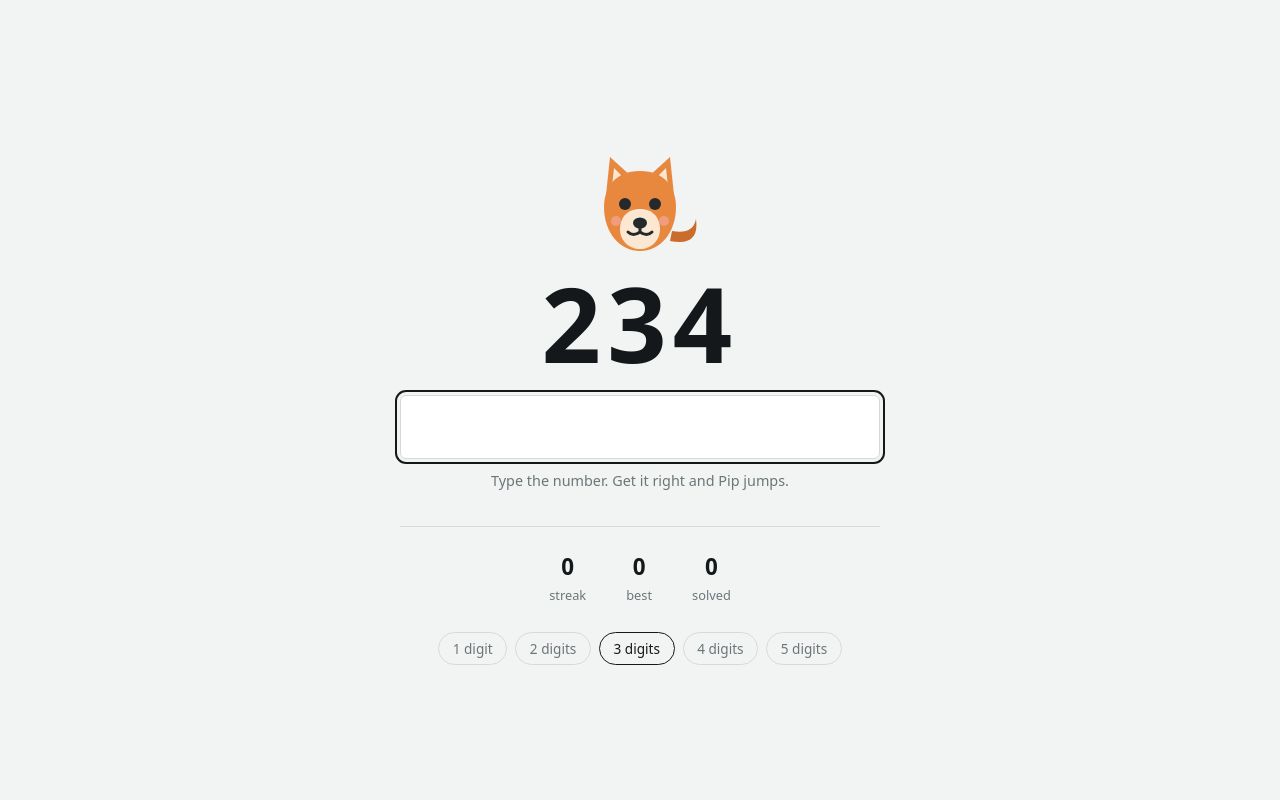
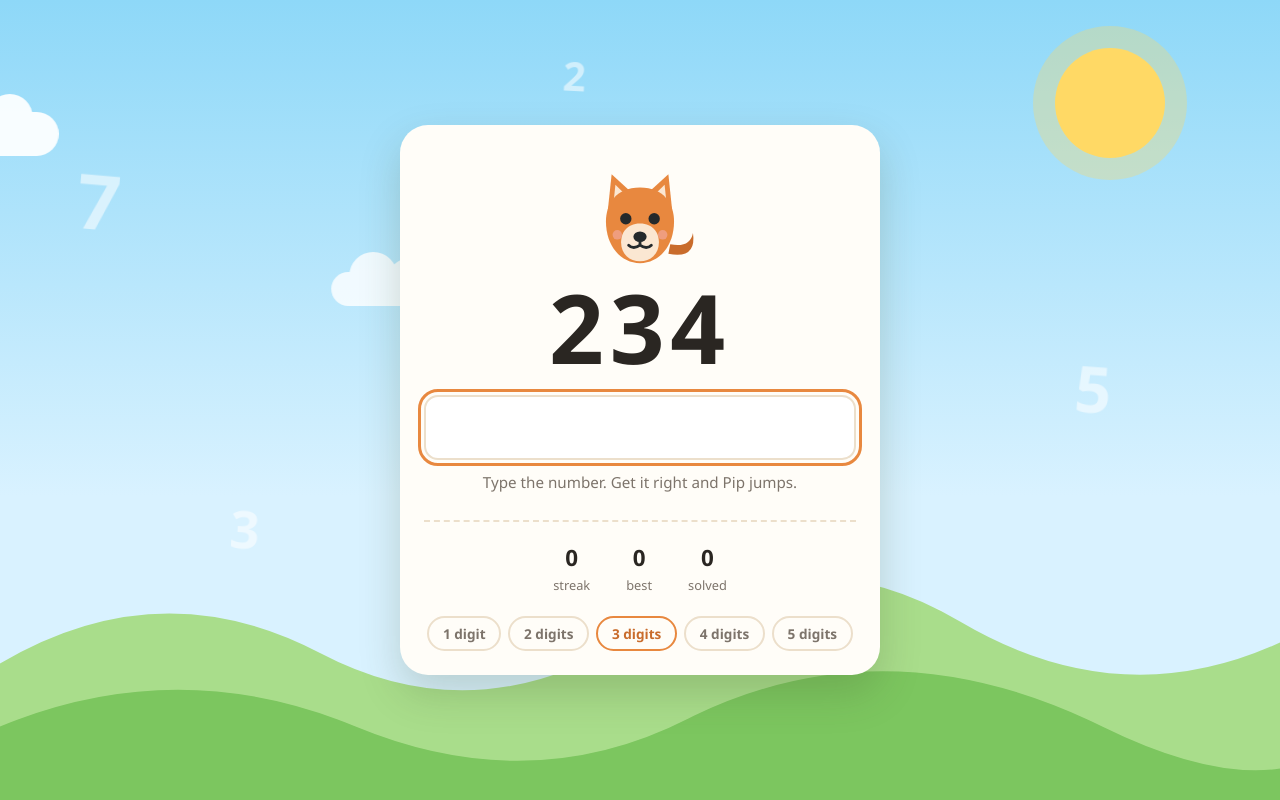
Before and after one commit to R0N1n-dev/numba-game, a plain HTML site: page index.html in a window 1280 px wide. Drawn offline with Linux system fonts and the light colour scheme.

Commit message:
Changed background

```diff
--- a/index.html
+++ b/index.html
@@ -6,56 +6,124 @@
 <title>Type the Number</title>
 <style>
   :root {
-    --bg: #f2f4f3;
-    --ink: #14181a;
-    --muted: #6b7678;
-    --line: #d5dad8;
-    --field: #ffffff;
+    --sky-top: #8ed8f8;
+    --sky-bot: #d9f2ff;
+    --hill-far: #a9dd8b;
+    --hill-near: #7cc65f;
+    --sun: #ffd965;
+    --cloud: #ffffff;
+    --numeral: rgba(255,255,255,.55);
+    --card: #fffdf8;
+    --ink: #2a2622;
+    --muted: #7d746b;
+    --line: #ecdfcb;
+    --field: #fff;
     --hit: #1f7a4d;
-    --miss: #b23b2e;
+    --miss: #c8543f;
     --fur: #e8883f;
     --fur-dark: #c96c2c;
     --fur-light: #fbe7d2;
+    --shadow: rgba(66,84,40,.22);
   }
   @media (prefers-color-scheme: dark) {
     :root:not([data-theme="light"]) {
-      --bg: #101314;
-      --ink: #eef1f0;
-      --muted: #8d9897;
-      --line: #262c2d;
-      --field: #181c1d;
-      --hit: #4bc28a;
-      --miss: #e0705f;
-      --fur: #e8883f;
+      --sky-top: #1b2450;
+      --sky-bot: #38406e;
+      --hill-far: #2b4a3c;
+      --hill-near: #1d3a2e;
+      --sun: #f3e2a8;
+      --cloud: #5a628e;
+      --numeral: rgba(255,255,255,.14);
+      --card: #191d28;
+      --ink: #f0ece5;
+      --muted: #97918a;
+      --line: #2e3442;
+      --field: #222736;
+      --hit: #5fd39a;
+      --miss: #e5836f;
       --fur-dark: #b75f25;
       --fur-light: #f6dcc3;
+      --shadow: rgba(0,0,0,.45);
     }
   }
   * { box-sizing: border-box; }
   html, body { height: 100%; }
   body {
     margin: 0;
-    background: var(--bg);
     color: var(--ink);
-    font-family: ui-sans-serif, system-ui, -apple-system, "Segoe UI", Roboto, Helvetica, Arial, sans-serif;
+    font-family: ui-rounded, "SF Pro Rounded", "Segoe UI", ui-sans-serif, system-ui, Roboto, Helvetica, Arial, sans-serif;
+    background: linear-gradient(180deg, var(--sky-top) 0%, var(--sky-bot) 62%, var(--sky-bot) 100%);
     display: flex;
     align-items: center;
     justify-content: center;
     padding: 2rem 1.25rem;
+    overflow-x: hidden;
   }
-  main { width: 100%; max-width: 30rem; text-align: center; }
 
-  /* --- critter --- */
-  .friend { width: 148px; height: 128px; margin: 0 auto 0.5rem; display: block; overflow: visible; }
+  /* ---------- scenery ---------- */
+  .scene { position: fixed; inset: 0; z-index: 0; pointer-events: none; overflow: hidden; }
+  .sun {
+    position: absolute; top: 6%; right: 9%;
+    width: 110px; height: 110px; border-radius: 50%;
+    background: var(--sun);
+    box-shadow: 0 0 0 22px color-mix(in srgb, var(--sun) 32%, transparent);
+  }
+  .hills { position: absolute; left: 0; right: 0; bottom: 0; width: 100%; height: 42vh; }
+  .cloud {
+    position: absolute;
+    background: var(--cloud);
+    border-radius: 999px;
+    opacity: .92;
+    animation: drift linear infinite;
+  }
+  .cloud::before, .cloud::after {
+    content: ""; position: absolute; background: inherit; border-radius: 50%;
+  }
+  .c1 { width: 150px; height: 44px; top: 14%; left: -190px; animation-duration: 78s; }
+  .c1::before { width: 62px; height: 62px; top: -26px; left: 24px; }
+  .c1::after  { width: 46px; height: 46px; top: -18px; left: 78px; }
+  .c2 { width: 110px; height: 34px; top: 34%; left: -150px; animation-duration: 112s; animation-delay: -30s; opacity: .8; }
+  .c2::before { width: 48px; height: 48px; top: -20px; left: 18px; }
+  .c2::after  { width: 36px; height: 36px; top: -13px; left: 58px; }
+  .c3 { width: 180px; height: 50px; top: 55%; left: -230px; animation-duration: 150s; animation-delay: -70s; opacity: .55; }
+  .c3::before { width: 72px; height: 72px; top: -30px; left: 30px; }
+  .c3::after  { width: 54px; height: 54px; top: -22px; left: 96px; }
+  @keyframes drift { to { transform: translateX(calc(100vw + 260px)); } }
+
+  .digit {
+    position: absolute;
+    color: var(--numeral);
+    font-weight: 700;
+    line-height: 1;
+    animation: bob ease-in-out infinite alternate;
+    user-select: none;
+  }
+  @keyframes bob { to { transform: translateY(-16px) rotate(6deg); } }
+
+  @media (prefers-reduced-motion: reduce) {
+    .cloud, .digit { animation: none; }
+    .c1 { left: 8%; } .c2 { left: 52%; } .c3 { left: 76%; }
+  }
+
+  /* ---------- card ---------- */
+  main {
+    position: relative;
+    z-index: 1;
+    width: 100%;
+    max-width: 30rem;
+    text-align: center;
+    background: var(--card);
+    border-radius: 28px;
+    padding: 1.75rem 1.5rem 1.5rem;
+    box-shadow: 0 18px 40px var(--shadow);
+  }
+
+  /* ---------- critter ---------- */
+  .friend { width: 140px; height: 122px; margin: 0 auto 0.25rem; display: block; overflow: visible; }
   .friend .body { transform-origin: 74px 120px; }
   .friend .ear-l { transform-origin: 48px 44px; }
   .friend .ear-r { transform-origin: 100px 44px; }
-  .friend .eye-open { opacity: 1; }
-  .friend .eye-happy { opacity: 0; }
-  .friend .spark { opacity: 0; transform-origin: 74px 62px; }
-  .friend .mouth-idle { opacity: 1; }
-  .friend .mouth-cheer { opacity: 0; }
-
+  .friend .eye-happy, .friend .mouth-cheer, .friend .spark { opacity: 0; }
   .friend.cheer .body { animation: hop 620ms cubic-bezier(.3,.9,.4,1); }
   .friend.cheer .ear-l { animation: wiggle-l 620ms ease; }
   .friend.cheer .ear-r { animation: wiggle-r 620ms ease; }
@@ -67,42 +135,25 @@
   .friend.oops .body { animation: shake 320ms ease; }
 
   @keyframes hop {
-    0%   { transform: translateY(0) scale(1, 1); }
-    18%  { transform: translateY(4px) scale(1.08, .9); }
-    45%  { transform: translateY(-26px) scale(.95, 1.07); }
-    72%  { transform: translateY(0) scale(1.06, .94); }
-    100% { transform: translateY(0) scale(1, 1); }
+    0%   { transform: translateY(0) scale(1,1); }
+    18%  { transform: translateY(4px) scale(1.08,.9); }
+    45%  { transform: translateY(-26px) scale(.95,1.07); }
+    72%  { transform: translateY(0) scale(1.06,.94); }
+    100% { transform: translateY(0) scale(1,1); }
   }
-  @keyframes wiggle-l {
-    0%, 100% { transform: rotate(0); }
-    40% { transform: rotate(-16deg); }
-    70% { transform: rotate(6deg); }
-  }
-  @keyframes wiggle-r {
-    0%, 100% { transform: rotate(0); }
-    40% { transform: rotate(16deg); }
-    70% { transform: rotate(-6deg); }
-  }
-  @keyframes pop {
-    0%   { opacity: 0; transform: scale(.4); }
-    35%  { opacity: 1; transform: scale(1.1); }
-    100% { opacity: 0; transform: scale(1.35); }
-  }
-  @keyframes shake {
-    25% { transform: translateX(-5px); }
-    75% { transform: translateX(5px); }
-  }
+  @keyframes wiggle-l { 0%,100% { transform: rotate(0); } 40% { transform: rotate(-16deg); } 70% { transform: rotate(6deg); } }
+  @keyframes wiggle-r { 0%,100% { transform: rotate(0); } 40% { transform: rotate(16deg); } 70% { transform: rotate(-6deg); } }
+  @keyframes pop { 0% { opacity:0; transform: scale(.4); } 35% { opacity:1; transform: scale(1.1); } 100% { opacity:0; transform: scale(1.35); } }
+  @keyframes shake { 25% { transform: translateX(-5px); } 75% { transform: translateX(5px); } }
   @media (prefers-reduced-motion: reduce) {
-    .friend.cheer .body, .friend.cheer .ear-l, .friend.cheer .ear-r,
-    .friend.oops .body { animation: none; }
+    .friend.cheer .body, .friend.cheer .ear-l, .friend.cheer .ear-r, .friend.oops .body { animation: none; }
     .friend.cheer .spark { animation: none; opacity: 1; }
   }
 
   .target {
     font-variant-numeric: tabular-nums;
-    font-feature-settings: "tnum" 1;
-    font-weight: 600;
-    font-size: clamp(3.5rem, 18vw, 6.5rem);
+    font-weight: 700;
+    font-size: clamp(3.25rem, 17vw, 6rem);
     letter-spacing: 0.06em;
     line-height: 1;
     margin: 0 0 1.25rem;
@@ -114,47 +165,63 @@
   input {
     width: 100%;
     background: var(--field);
-    border: 1px solid var(--line);
-    border-radius: 6px;
+    border: 2px solid var(--line);
+    border-radius: 14px;
     color: inherit;
     font: inherit;
     font-size: 1.75rem;
+    font-weight: 600;
     font-variant-numeric: tabular-nums;
     letter-spacing: 0.08em;
     text-align: center;
-    padding: 0.75rem 1rem;
+    padding: 0.7rem 1rem;
     outline-offset: 3px;
   }
-  input:focus-visible { outline: 2px solid var(--ink); }
-  .hint { color: var(--muted); font-size: 0.9rem; margin: 0.75rem 0 0; min-height: 1.2em; }
+  input:focus-visible { outline: 3px solid var(--fur); }
+  .hint { color: var(--muted); font-size: 0.95rem; margin: 0.75rem 0 0; min-height: 1.2em; }
 
   .stats {
-    display: flex;
-    justify-content: center;
-    gap: 2.5rem;
-    margin-top: 2.25rem;
-    padding-top: 1.5rem;
-    border-top: 1px solid var(--line);
+    display: flex; justify-content: center; gap: 2.25rem;
+    margin-top: 1.75rem; padding-top: 1.25rem;
+    border-top: 2px dashed var(--line);
   }
-  .stats div { display: flex; flex-direction: column; gap: 0.25rem; }
-  .stats b { font-size: 1.4rem; font-weight: 600; font-variant-numeric: tabular-nums; }
+  .stats div { display: flex; flex-direction: column; gap: 0.2rem; }
+  .stats b { font-size: 1.4rem; font-weight: 700; font-variant-numeric: tabular-nums; }
   .stats span { color: var(--muted); font-size: 0.8rem; }
 
-  .lengths { display: flex; justify-content: center; flex-wrap: wrap; gap: 0.5rem; margin-top: 1.75rem; }
+  .lengths { display: flex; justify-content: center; flex-wrap: wrap; gap: 0.45rem; margin-top: 1.4rem; }
   .lengths button {
     background: none;
-    border: 1px solid var(--line);
+    border: 2px solid var(--line);
     border-radius: 999px;
     color: var(--muted);
     cursor: pointer;
     font: inherit;
     font-size: 0.85rem;
+    font-weight: 600;
     padding: 0.35rem 0.85rem;
   }
-  .lengths button[aria-pressed="true"] { border-color: var(--ink); color: var(--ink); }
+  .lengths button[aria-pressed="true"] { border-color: var(--fur); color: var(--fur-dark); }
 </style>
 </head>
 <body>
+
+<div class="scene" aria-hidden="true">
+  <div class="sun"></div>
+  <div class="cloud c1"></div>
+  <div class="cloud c2"></div>
+  <div class="cloud c3"></div>
+  <span class="digit" style="left:6%;  top:22%; font-size:76px; animation-duration:7s;">7</span>
+  <span class="digit" style="left:18%; top:64%; font-size:52px; animation-duration:9s;">3</span>
+  <span class="digit" style="left:84%; top:46%; font-size:64px; animation-duration:8s;">5</span>
+  <span class="digit" style="left:72%; top:76%; font-size:44px; animation-duration:11s;">9</span>
+  <span class="digit" style="left:44%; top:8%;  font-size:40px; animation-duration:10s;">2</span>
+  <svg class="hills" viewBox="0 0 1440 320" preserveAspectRatio="none">
+    <path fill="var(--hill-far)" d="M0 190 q180 -90 360 -10 q180 80 360 -20 q180 -100 360 -10 q180 90 360 20 V320 H0Z"/>
+    <path fill="var(--hill-near)" d="M0 250 q200 -70 400 0 q200 70 380 -10 q220 -90 460 10 q120 50 200 40 V320 H0Z"/>
+  </svg>
+</div>
+
 <main>
   <svg class="friend" id="friend" viewBox="0 0 148 128" role="img" aria-hidden="true">
     <g class="spark" fill="none" stroke="var(--fur-dark)" stroke-width="4" stroke-linecap="round">
@@ -162,37 +229,26 @@
       <path d="M126 44 L136 38"/><path d="M122 28 L128 18"/><path d="M106 20 L108 9"/>
     </g>
     <g class="body">
-      <!-- tail -->
       <path d="M104 106 q30 6 26 -22 q-3 16 -24 12z" fill="var(--fur-dark)"/>
-      <!-- ears -->
       <g class="ear-l"><path d="M40 60 L44 22 L66 42z" fill="var(--fur)"/>
         <path d="M46 52 L48 33 L59 44z" fill="var(--fur-light)"/></g>
       <g class="ear-r"><path d="M108 60 L104 22 L82 42z" fill="var(--fur)"/>
         <path d="M102 52 L100 33 L89 44z" fill="var(--fur-light)"/></g>
-      <!-- head -->
       <path d="M74 36 c26 0 36 18 36 36 c0 26 -16 44 -36 44 c-20 0 -36 -18 -36 -44 c0 -18 10 -36 36 -36z" fill="var(--fur)"/>
-      <!-- snout -->
       <path d="M74 74 c14 0 20 10 20 20 c0 12 -9 20 -20 20 c-11 0 -20 -8 -20 -20 c0 -10 6 -20 20 -20z" fill="var(--fur-light)"/>
-      <!-- eyes -->
-      <g class="eye-open" fill="#24292b">
-        <circle cx="59" cy="69" r="6"/><circle cx="89" cy="69" r="6"/>
-      </g>
+      <g class="eye-open" fill="#24292b"><circle cx="59" cy="69" r="6"/><circle cx="89" cy="69" r="6"/></g>
       <g class="eye-happy" fill="none" stroke="#24292b" stroke-width="4" stroke-linecap="round">
-        <path d="M52 71 q7 -10 14 0"/><path d="M82 71 q7 -10 14 0"/>
-      </g>
-      <!-- nose -->
+        <path d="M52 71 q7 -10 14 0"/><path d="M82 71 q7 -10 14 0"/></g>
       <ellipse cx="74" cy="88" rx="7" ry="5.5" fill="#24292b"/>
-      <!-- mouth -->
       <path class="mouth-idle" d="M74 93 v4 M74 97 q-7 5 -12 0 M74 97 q7 5 12 0"
             fill="none" stroke="#24292b" stroke-width="3" stroke-linecap="round"/>
       <path class="mouth-cheer" d="M63 97 q11 14 22 0 q-11 5 -22 0z" fill="#24292b"/>
-      <!-- cheeks -->
       <circle cx="50" cy="86" r="5" fill="#f2a9a0" opacity=".65"/>
       <circle cx="98" cy="86" r="5" fill="#f2a9a0" opacity=".65"/>
     </g>
   </svg>
 
-  <p class="target" id="target" aria-live="polite">0000</p>
+  <p class="target" id="target" aria-live="polite">000</p>
   <input id="entry" type="text" inputmode="numeric" autocomplete="off" autocorrect="off"
          spellcheck="false" aria-label="Type the number shown above">
   <p class="hint" id="hint">Type the number. Get it right and Pip jumps.</p>
```
